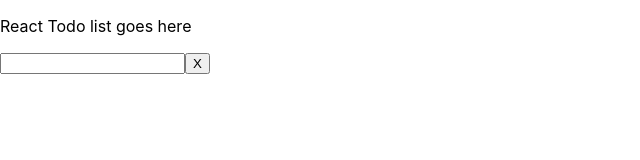
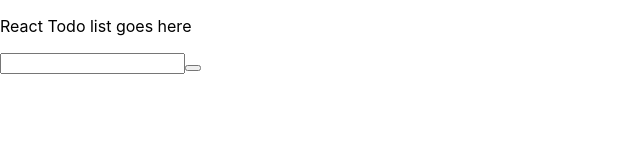
Before and after one commit to Ianwehmeyer/project03reactappnew, a React (Create React App) app: page / in a window 1280 px wide. Shown: the top 160 px of the page, without its empty margins (0-640 px from the left). Built offline with nearby package versions, Linux system fonts and the light colour scheme.

Commit message:
Todo
defined what todos will look like and linked TodoList with Todo

```diff
--- a/src/Todo.js
+++ b/src/Todo.js
@@ -3,6 +3,10 @@
 export default function ToDo() {
     //renders todo from TodoList array
     //for reference - const [state, setState] = useState([]);
+
+    //check box
+    //task
+    //delete button
     return (
         <div>
 
--- a/src/TodoForm.js
+++ b/src/TodoForm.js
@@ -39,7 +39,7 @@
         <div>
             <form onSubmit={doSubmit}>
                 <input type="text" name="task" value={todo.task}  onChange={inputChange} />
-                <button type="submit" >X</button>
+                <button type="submit" />
             </form>
         </div>
     )
```
Also changed, not shown: src/TodoList.js (+11 -4 lines).
